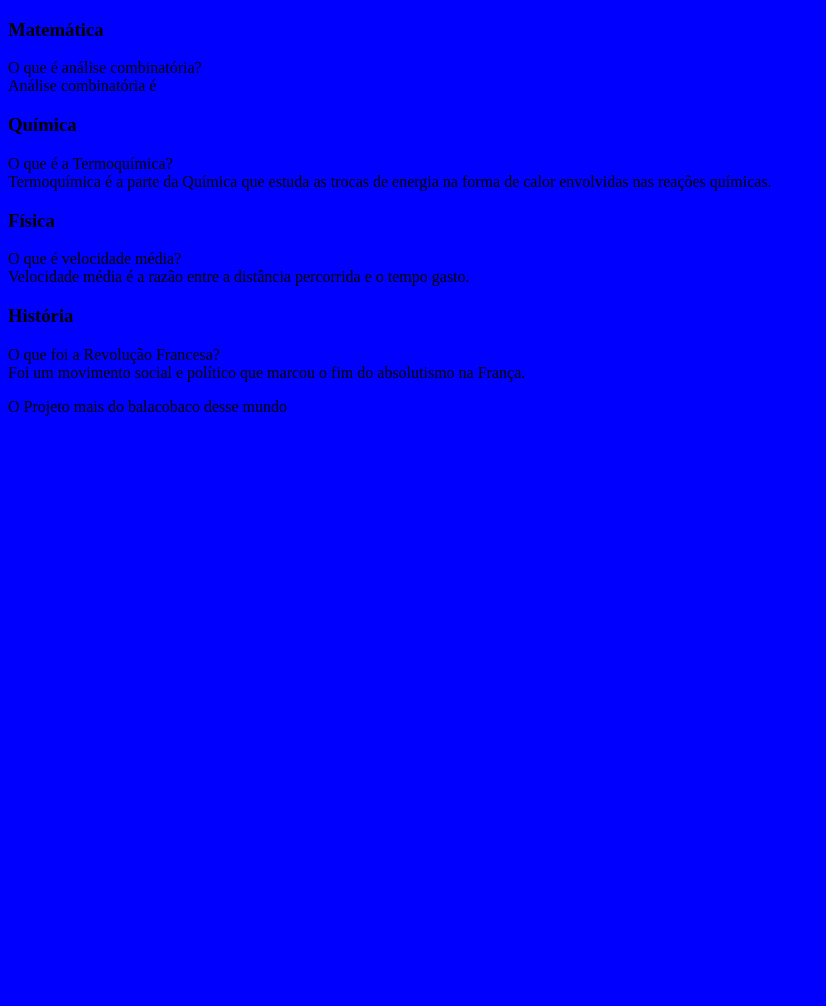
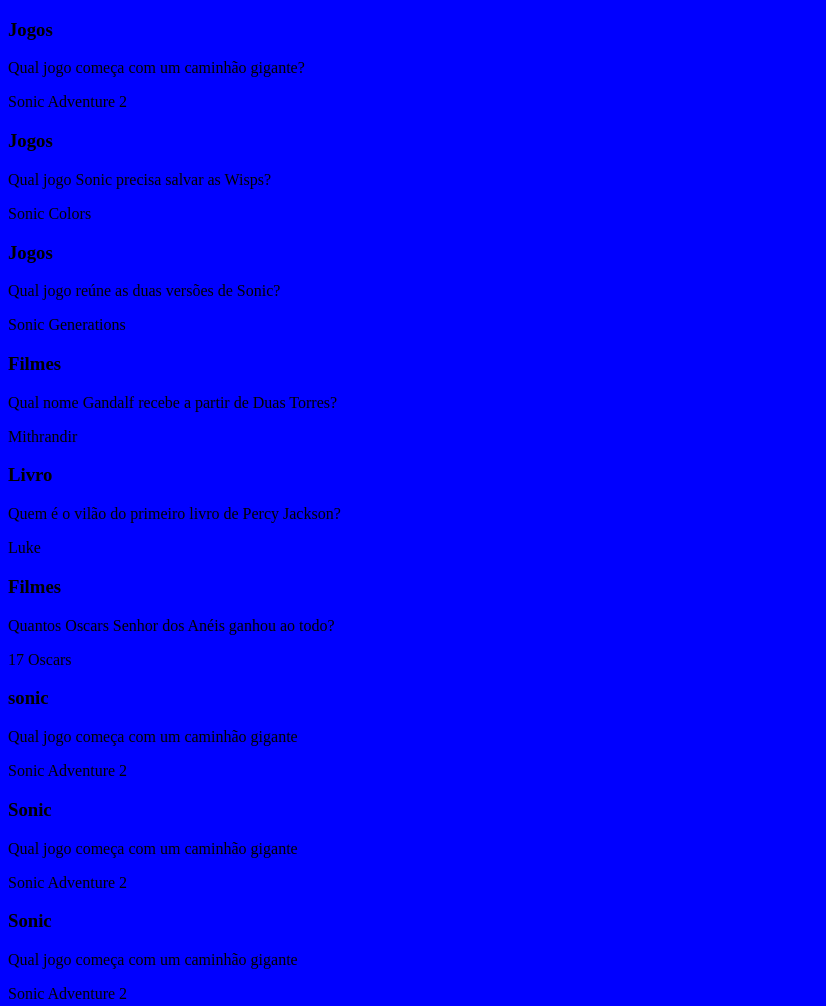
Before and after one commit to passoscaio/Atv.flashcard, a plain HTML site: page index.html in a window 1280 px wide. Shown: the top 1006 px of the page, without its empty margins (0-826 px from the left). Before the commit the page ends 800 px from the top, so only its background shows below. Drawn offline with Linux system fonts and the light colour scheme.

Commit message:
JavaScript Atualizado

```diff
--- /dev/null
+++ b/app.js
@@ -0,0 +1,19 @@
+function criarCartao (categoria, pergunta, resposta) {
+    let container = document.getElementById('container')
+    let cartao = document.createElement('article')
+    cartao.className = 'cartao'
+
+    cartao.innerHTML = `
+<div class="cartao__conteudo">
+<h3>${categoria}</h3>
+<div class="cartao__conteudo__pergunta">
+        <p>${pergunta}</p>
+</div>
+<div class="cartao__conteudo__resposta">
+        <p>${resposta}</p>
+</div>
+</div>
+`
+
+container.appendChild(cartao)
+}
--- a/index.html
+++ b/index.html
@@ -9,54 +9,13 @@
 <body>
     <main>
         <section id="container">
-            <article class="cartao">
-                <div class="cartao__conteudo">
-                    <h3>Matemática</h3>
-                    <div class="cartao__conteudo__pergunta">
-                        O que é análise combinatória?
-                    </div>
-                    <div class="cartao__conteudo__resposta">
-                        Análise combinatória é
-                    </div>
-                </div>
-            </article>
-            <article class="cartao">
-                <div class="cartao__conteudo">
-                    <h3>Química</h3>
-                    <div class="cartao__conteudo__pergunta">
-                        O que é a Termoquímica?
-                    </div>
-                    <div class="cartao__conteudo__resposta">
-                        Termoquímica é a parte da Química que estuda as trocas de energia na forma de calor envolvidas nas reações químicas.
-                    </div>
-                </div>
-            </article>
-            <article class="cartao">
-                <div class="cartao__conteudo">
-                    <h3>Física</h3>
-                    <div class="cartao__conteudo__pergunta">
-                        O que é velocidade média?
-                    </div>
-                    <div class="cartao__conteudo__resposta">
-                        Velocidade média é a razão entre a distância percorrida e o tempo gasto.
-                    </div>
-                </div>
-            </article>
-            <article class="cartao">
-                <div class="cartao__conteudo">
-                    <h3>História</h3>
-                    <div class="cartao__conteudo__pergunta">
-                        O que foi a Revolução Francesa?
-                    </div>
-                    <div class="cartao__conteudo__resposta">
-                        Foi um movimento social e político que marcou o fim do absolutismo na França.
-                    </div>
-                </div>
-            </article>
+
         </section>
     </main>
     <footer>
         <p>O Projeto mais do balacobaco desse mundo</p>
     </footer>
+     <script src="app.js"></script>
+            <script src="perguntas.js"></script>
 </body>
 </html>
--- /dev/null
+++ b/perguntas.js
@@ -0,0 +1,57 @@
+criarCartao (
+    'Jogos',
+    'Qual jogo começa com um caminhão gigante?',
+    'Sonic Adventure 2'
+
+)
+criarCartao (
+     'Jogos',
+    'Qual jogo Sonic precisa salvar as Wisps?',
+    'Sonic Colors'
+
+)
+criarCartao (
+     'Jogos',
+    'Qual jogo reúne as duas versões de Sonic?',
+    'Sonic Generations'
+
+)
+criarCartao (
+    'Filmes',
+    'Qual nome Gandalf recebe a partir de Duas Torres?',
+    'Mithrandir'
+)
+criarCartao (
+     'Livro',
+    'Quem é o vilão do primeiro livro de Percy Jackson?',
+    'Luke'
+
+)
+criarCartao (
+     'Filmes',
+    'Quantos Oscars Senhor dos Anéis ganhou ao todo?',
+    '17 Oscars'
+
+)
+criarCartao (
+    'sonic',
+    'Qual jogo começa com um caminhão gigante',
+    'Sonic Adventure 2'
+
+)
+criarCartao (
+     'Sonic',
+    'Qual jogo começa com um caminhão gigante',
+    'Sonic Adventure 2'
+)
+criarCartao (
+    'Sonic',
+    'Qual jogo começa com um caminhão gigante',
+    'Sonic Adventure 2'
+)
+criarCartao (
+     'Sonic',
+    'Qual jogo começa com um caminhão gigante',
+    'Sonic Adventure 2'
+
+)
```
